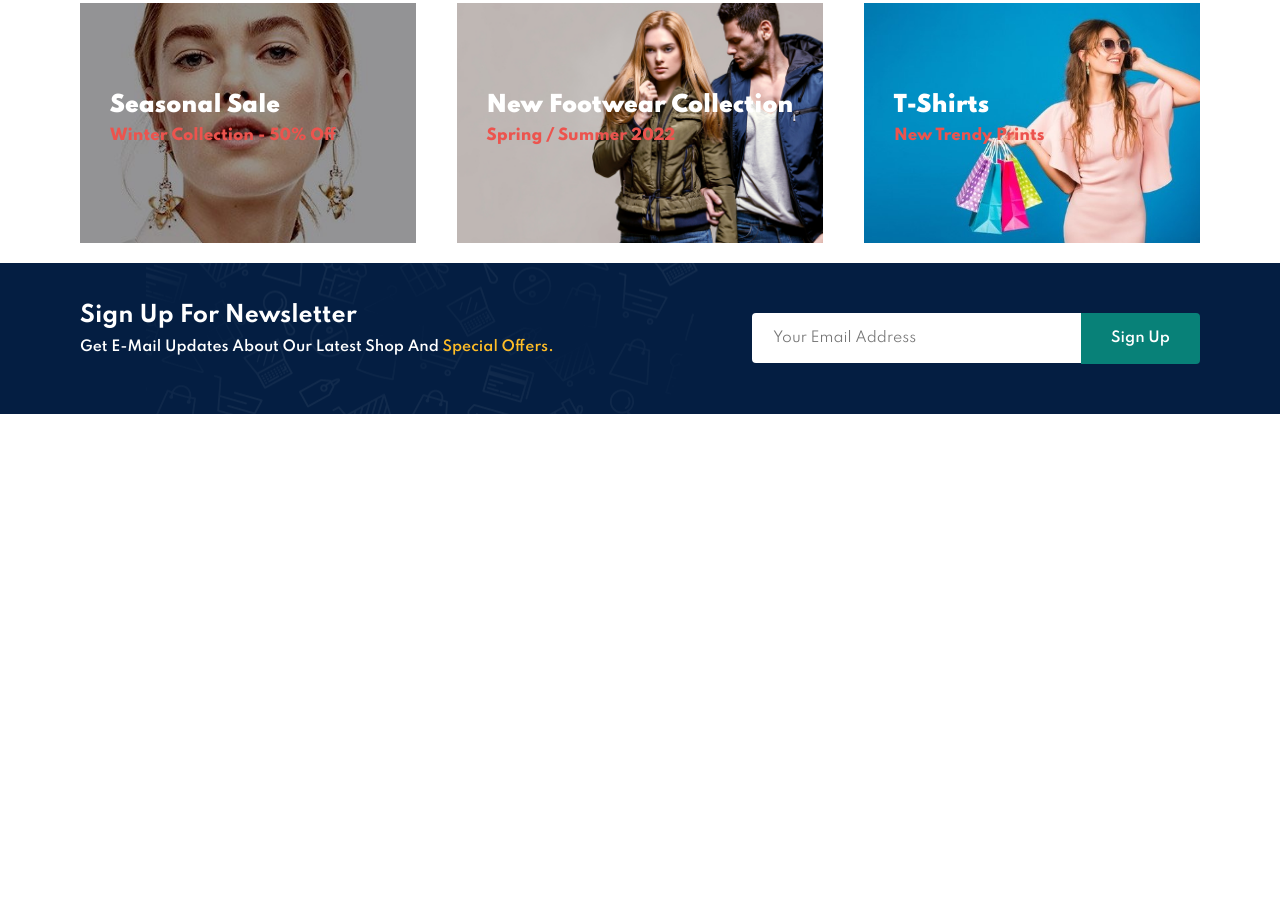
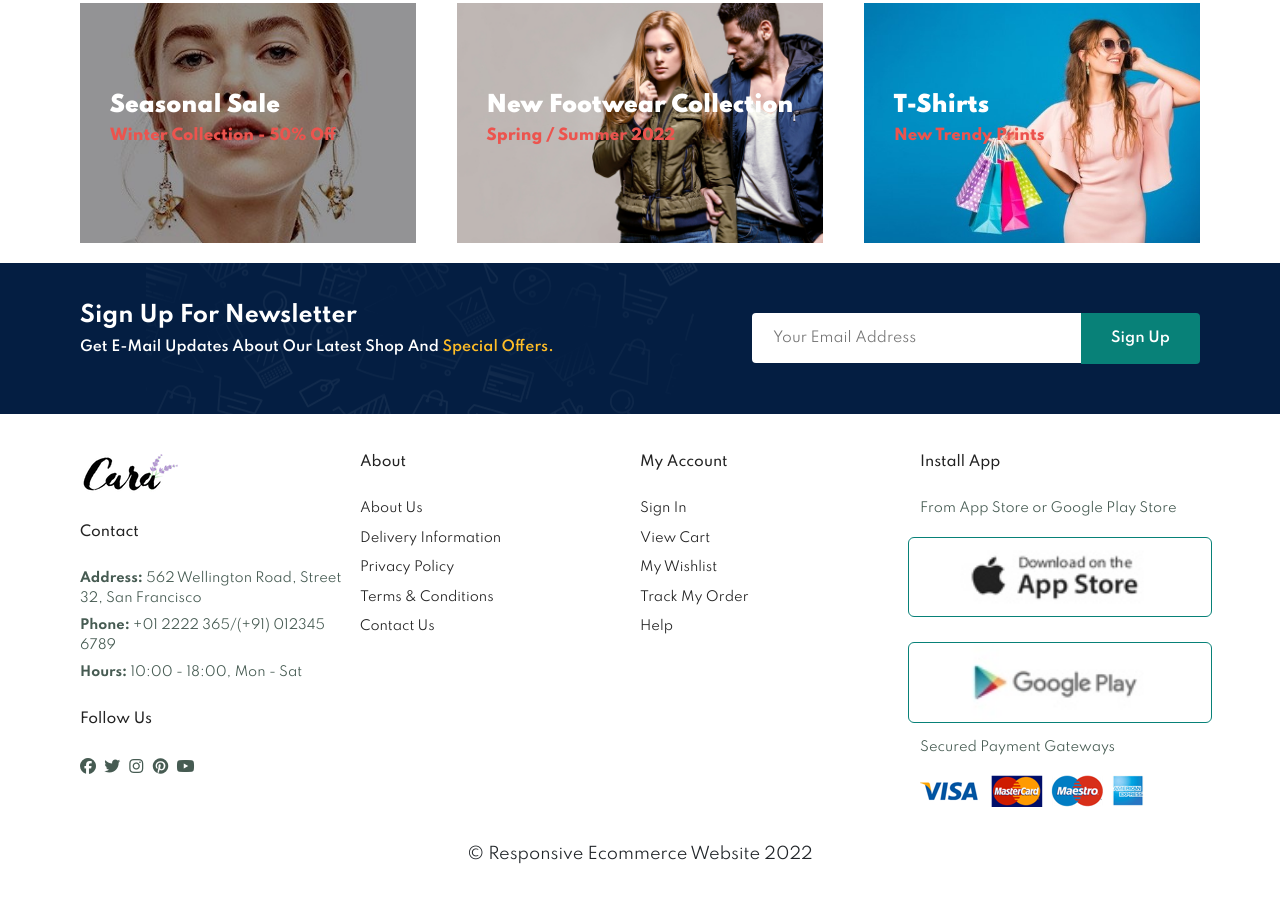
Before and after one commit to chaviti-sathish/fsd, a plain HTML site: page Responsive Ecommerce Website/public/index.html in a window 1280 px wide. Shown: the part 4348-5254 px from the top of the page. Before the commit the page ends 4762 px from the top, so only its background shows below. Drawn offline with nearby package versions, Linux system fonts and the light colour scheme.

Commit message:
Responsive Design

```diff
--- a/Responsive Ecommerce Website/public/index.html
+++ b/Responsive Ecommerce Website/public/index.html
@@ -376,5 +376,58 @@
             <button class="normal">Sign Up</button>
         </div>
     </section>
+
+    <footer class="section-p1">
+        <div class="col">
+            <img class="logo" src="../public/assets/images/logo.png">
+            <h4>Contact</h4>
+            <p><strong>Address:</strong> 562 Wellington Road, Street 32, San Francisco</p>
+            <p><strong>Phone:</strong> +01 2222 365/(+91) 012345 6789</p>
+            <p><strong>Hours:</strong> 10:00 - 18:00, Mon - Sat</p>
+            <div class="follow">
+                <h4>Follow Us</h4>
+                <div class="icon">
+                    <i class="fab fa-facebook"></i>
+                    <i class="fab fa-twitter"></i>
+                    <i class="fab fa-instagram"></i>
+                    <i class="fab fa-pinterest"></i>
+                    <i class="fab fa-youtube"></i>
+                </div>
+            </div>
+        </div>
+
+        <div class="col">
+            <h4>About</h4>
+            <a href="#">About Us</a>
+            <a href="#">Delivery Information</a>
+            <a href="#">Privacy Policy</a>
+            <a href="#">Terms & Conditions</a>
+            <a href="#">Contact Us</a>
+        </div>
+
+        <div class="col">
+            <h4>My Account</h4>
+            <a href="#">Sign In</a>
+            <a href="#">View Cart</a>
+            <a href="#">My Wishlist</a>
+            <a href="#">Track My Order</a>
+            <a href="#">Help</a>
+        </div>
+
+        <div class="col install">
+            <h4>Install App</h4>
+            <p>From App Store or Google Play Store</p>
+            <div class="row">
+                <img src="../public/assets/images/pay/app.jpg">
+                <img src="../public/assets/images/pay/play.jpg">
+            </div>
+            <p>Secured Payment Gateways</p>
+                <img src="../public/assets/images/pay/pay.png">
+        </div>
+
+        <div class="copyright">
+            &copy; Responsive Ecommerce Website 2022
+        </div>
+    </footer>
 </body>
 </html>
--- a/Responsive Ecommerce Website/src/styles/style.css
+++ b/Responsive Ecommerce Website/src/styles/style.css
@@ -467,3 +467,68 @@ body{
     border-bottom-left-radius: 0;
     border-top-left-radius: 0;
 }
+
+
+footer {
+    display: flex;
+    flex-wrap: wrap;
+    justify-content: space-between;
+}
+
+
+footer .col{
+    display: flex;
+    flex-direction: column;
+    align-items: flex-start;
+    margin-bottom: 20px;
+}
+
+footer .logo{
+    margin-bottom: 30px;
+}
+
+footer h4{
+    font-size: 14px;
+    padding-bottom: 20px;
+}
+
+footer p{
+    font-size: 13px;
+    margin: 0 0 8px 0;
+}
+
+footer a{
+    font-size: 13px;
+    text-decoration: none;
+    color: #222;
+    margin-bottom: 10px;
+}
+
+footer .follow{
+    margin-top: 20px;
+}
+
+footer .follow i{
+    color: #465b52;
+    padding-right: 4px;
+    cursor: pointer;
+}
+
+footer .install .row img {
+    border: 1px solid #088178;
+    border-radius: 6px;
+}
+
+footer .install img{
+    margin: 10px 0 15px;
+}
+
+footer .follow i:hover,
+footer a:hover{
+    color: #088178;
+}
+
+footer .copyright{
+    width:100%;
+    text-align: center;
+}
```
